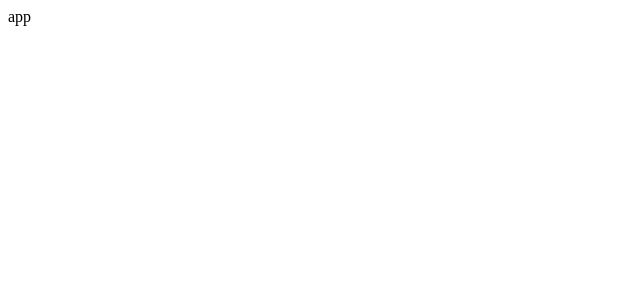
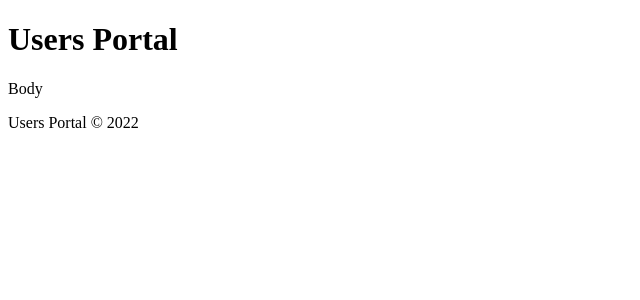
Before and after one commit to yadav-pratik/User-Database, a React (Create React App) app in the folder client/: page / in a window 1280 px wide. Shown: the top 300 px of the page, without its empty margins (0-640 px from the left). Built offline with nearby package versions, Linux system fonts and the light colour scheme.

Commit message:
client : added basic NavBar ,  Body and Footer component

```diff
--- a/client/src/App.js
+++ b/client/src/App.js
@@ -1,9 +1,15 @@
 import React from "react"
+
+import NavBar from "./components/NavBar";
+import Body from "./components/Body";
+import Footer from "./components/Footer";
 
 const App = (props) => {
   return (
     <div>
-      app
+      <NavBar />
+      <Body />
+      <Footer />
     </div>
   );
 }
--- /dev/null
+++ b/client/src/components/Body.js
@@ -0,0 +1,11 @@
+import React from "react";
+
+const Body = (props) => {
+    return (
+        <div>
+            Body
+        </div>
+    )
+}
+
+export default Body
--- /dev/null
+++ b/client/src/components/Footer.js
@@ -0,0 +1,11 @@
+import React from "react";
+
+const Footer = (props) => {
+    return (
+        <div>
+            <p>Users Portal © 2022</p>
+        </div>
+    )
+}
+
+export default Footer
--- /dev/null
+++ b/client/src/components/NavBar.js
@@ -0,0 +1,11 @@
+import React from "react";
+
+const NavBar = (props) => {
+    return (
+        <div>
+            <h1>Users Portal</h1>
+        </div>
+    )
+}
+
+export default NavBar
```
